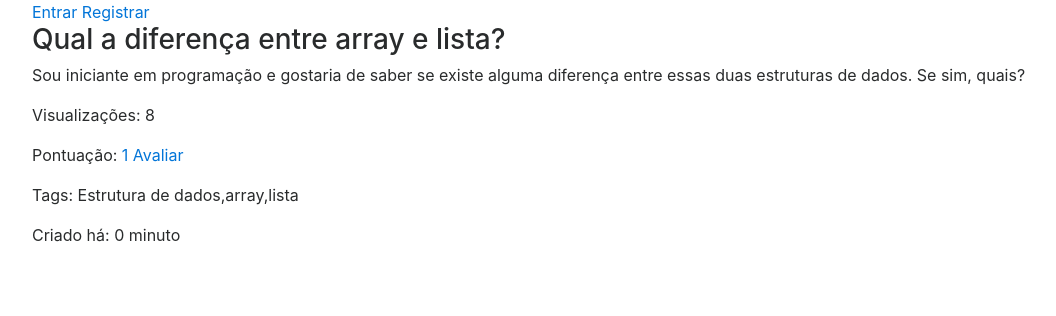
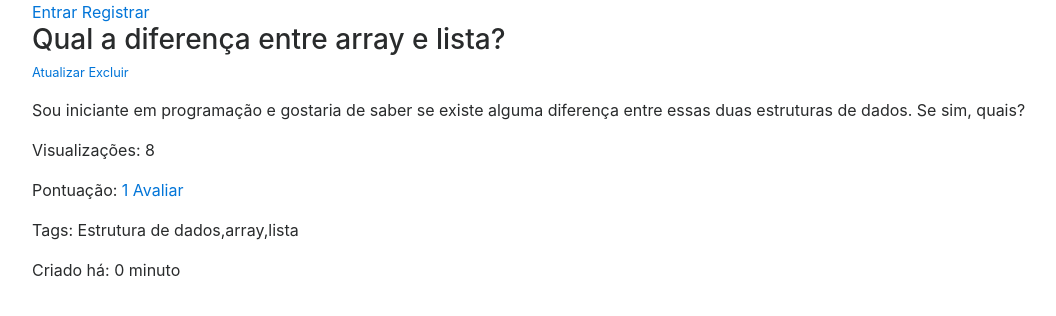
Before and after one commit to flpn/easy-learning-django, a Django app: a page that uses forum/templates/forum/question_detail.html in a window 1280 px wide. Shown: the top 316 px of the page, without its empty margins (53-1109 px from the left). Run offline with Django 3.2, Linux system fonts and the light colour scheme; data comes from the database, SQL or seed files in the repository; both versions use the stored data as it was after the commit; some libraries are stand-ins or nearby versions.

Commit message:
Improving template functionality

```diff
--- a/forum/templates/forum/question_detail.html
+++ b/forum/templates/forum/question_detail.html
@@ -4,6 +4,9 @@
 
 {% block content %}
     <h3>{{ question }}</h3>
+    <small><p><a href="{% url 'forum:update' question.slug %}">Atualizar</a>
+        <a href="{% url 'forum:delete' question.slug %}">Excluir</a></p></small>
+
     <p>{{ question.text }}</p>
     <p>Visualizações: {{ question.views }}</p>
     <p>Pontuação: <a class="like-btn" id="like-btn" data-href="{{ question.get_toggle_like_api_url }}" data-likes="{{ question.likes.count }}" href="{{ question.get_toggle_like_url }}"> {{ question.likes.count }} Avaliar</a></p>
--- a/forum/templates/forum/question_list.html
+++ b/forum/templates/forum/question_list.html
@@ -1,11 +1,9 @@
 {% extends 'base.html' %}
-
 
 {% block head_title %}Perguntas || {{ block.super }}{% endblock %}
 
-
 {% block content %}
-    <h3>Perguntas</h3>
+    <p><h3>Perguntas</h3> <small><a href="{% url 'forum:create' %}" >Adicionar pergunta</a></small></p>
 
     </ul>
         {% for question in question_list %}
```
Also changed, not shown: db.sqlite3.
